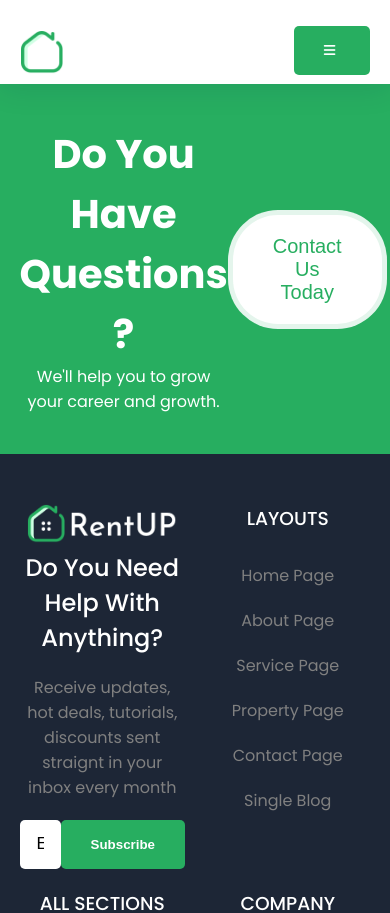
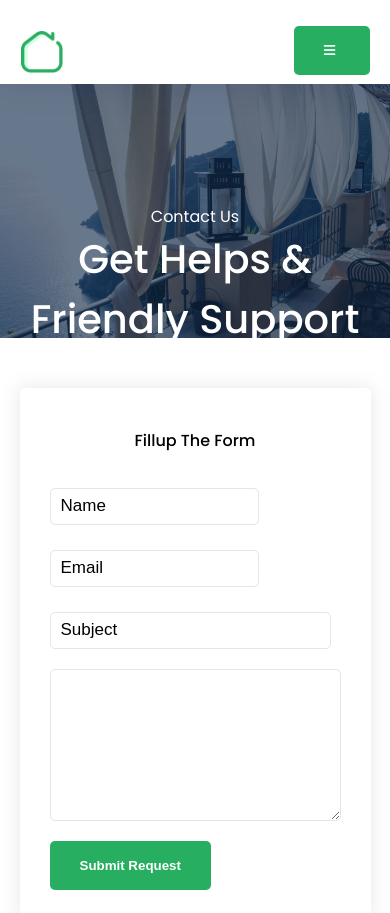
Before and after one commit to tutich/realEstate, a React (Create React App) app in the folder client/: page /contact in a window 390 px wide. Shown: the top 913 px of the page. Built offline with nearby package versions, Linux system fonts and the light colour scheme.

Commit message:
about,contact, blog css

```diff
--- /dev/null
+++ b/client/src/components/blog/Blog.jsx
@@ -0,0 +1,21 @@
+
+import React from "react"
+import Back from "../common/Back"
+import RecentCard from "../home/recent/RecentCard"
+import "../home/recent/recent.css"
+import img from "../images/about.jpg"
+
+const Blog = () => {
+  return (
+    <>
+      <section className='blog-out mb'>
+        <Back name='Blog' title='Blog Grid - Our Blogs' cover={img} />
+        <div className='container recent'>
+          <RecentCard />
+        </div>
+      </section>
+    </>
+  )
+}
+
+export default Blog
--- /dev/null
+++ b/client/src/components/contact/Contact.jsx
@@ -0,0 +1,29 @@
+
+import React from "react"
+import img from "../images/pricing.jpg"
+import Back from "../common/Back"
+import "./contact.css"
+
+const Contact = () => {
+  return (
+    <>
+      <section className='contact mb'>
+        <Back name='Contact Us' title='Get Helps & Friendly Support' cover={img} />
+        <div className='container'>
+          <form className='shadow'>
+            <h4>Fillup The Form</h4> <br />
+            <div>
+              <input type='text' placeholder='Name' />
+              <input type='text' placeholder='Email' />
+            </div>
+            <input type='text' placeholder='Subject' />
+            <textarea cols='30' rows='10'></textarea>
+            <button>Submit Request</button>
+          </form>
+        </div>
+      </section>
+    </>
+  )
+}
+
+export default Contact
--- /dev/null
+++ b/client/src/components/contact/contact.css
@@ -0,0 +1,29 @@
+
+.contact form div {
+    display: flex;
+  }
+  .contact textarea {
+    border: 1px solid rgba(0, 0, 0, 0.1);
+    width: 100%;
+    border-radius: 5px;
+    margin-bottom: 20px;
+  }
+  .contact input {
+    margin-bottom: 20px;
+    margin-right: 10px;
+  }
+  .contact form {
+    padding: 30px;
+  }
+  @media screen and (max-width: 768px) {
+    .contact h4 {
+      width: 100%;
+      margin-bottom: 30px;
+    }
+    .contact form div {
+      flex-direction: column;
+    }
+    .contact input {
+      width: 100%;
+    }
+  }
--- a/client/src/components/pages/Pages.jsx
+++ b/client/src/components/pages/Pages.jsx
@@ -5,10 +5,10 @@ import { BrowserRouter as Router, Routes, Route } from "react-router-dom"
 import Home from "../home/Home"
 import Footer from "../common/footer/Footer"
 import About from "../about/About"
-// import Pricing from "../pricing/Pricing"
-// import Blog from "../blog/Blog"
-// import Services from "../services/Services"
-// import Contact from "../contact/Contact"
+import Blog from "../blog/Blog"
+import Services from "../services/Services"
+import Pricing from "../pricing/Pricing"
+import Contact from "../contact/Contact"
 
 const Pages = () => {
   return (
@@ -18,10 +18,10 @@ const Pages = () => {
         <Routes>
           <Route path='/' element={<Home />} />
           <Route path='/about' element={<About />} />
-          {/* <Route exact path='/services' component={Services} />
-          <Route exact path='/blog' component={Blog} />
-          <Route exact path='/pricing' component={Pricing} />
-          <Route exact path='/contact' component={Contact} /> */}
+          <Route path='/blog' element={<Blog />} />
+          <Route path='/services' element={<Services />} />
+          <Route path='/pricing' element={<Pricing />} />
+          <Route path='/contact' element={<Contact />} />
         </Routes>
         <Footer />
       </Router>
--- /dev/null
+++ b/client/src/components/pricing/Pricing.jsx
@@ -0,0 +1,21 @@
+
+import React from "react"
+import Back from "../common/Back"
+import PriceCard from "../home/price/PriceCard"
+import img from "../images/pricing.jpg"
+import "../home/price/price.css"
+
+const Pricing = () => {
+  return (
+    <>
+      <section className='pricing mb'>
+        <Back name='30 days money back guarantee' title='No Extra Fees. Friendly Support' cover={img} />
+        <div className='price container'>
+          <PriceCard />
+        </div>
+      </section>
+    </>
+  )
+}
+
+export default Pricing
--- /dev/null
+++ b/client/src/components/services/Services.jsx
@@ -0,0 +1,21 @@
+
+import React from "react"
+import img from "../images/services.jpg"
+import Back from "../common/Back"
+import "../home/featured/Featured.css"
+import FeaturedCard from "../home/featured/FeaturedCard"
+
+const Services = () => {
+  return (
+    <>
+      <section className='services mb'>
+        <Back name='Services' title='Services -All Services' cover={img} />
+        <div className='featured container'>
+          <FeaturedCard />
+        </div>
+      </section>
+    </>
+  )
+}
+
+export default Services
```
Also changed, not shown: client/src/components/images/pricing.jpg (added), client/src/components/images/services.jpg (added).
